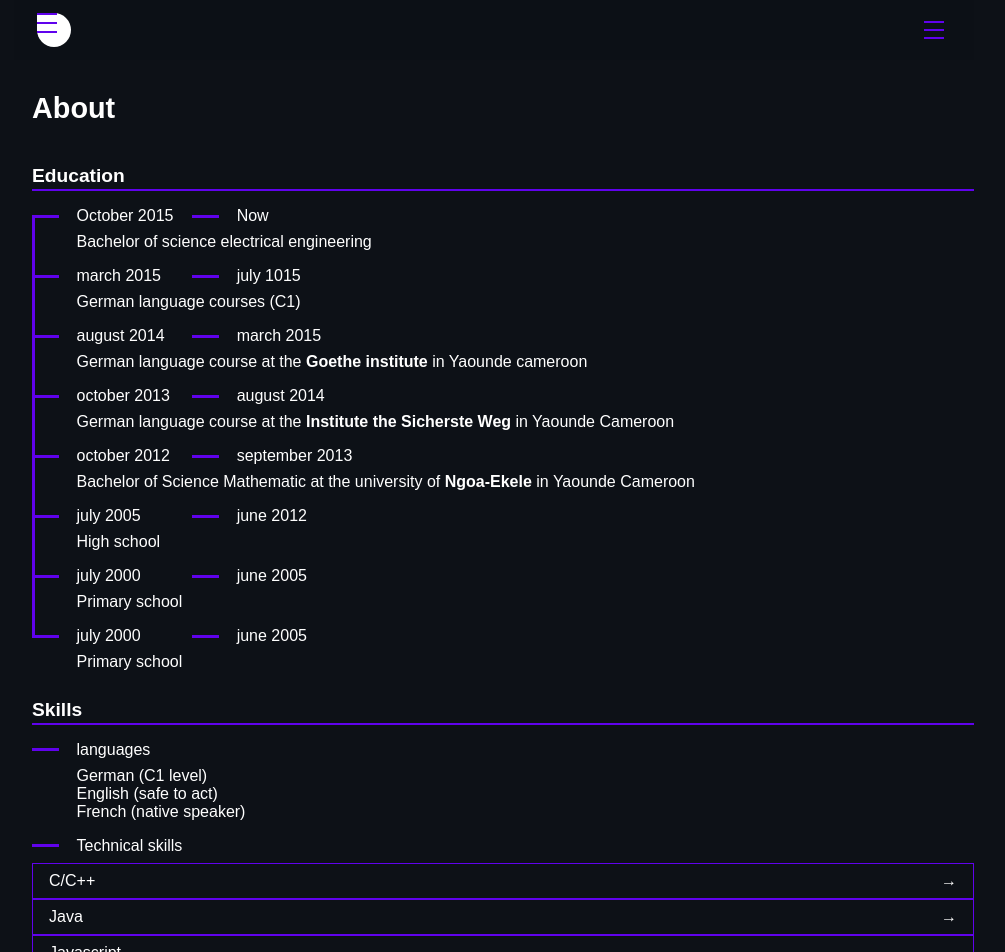
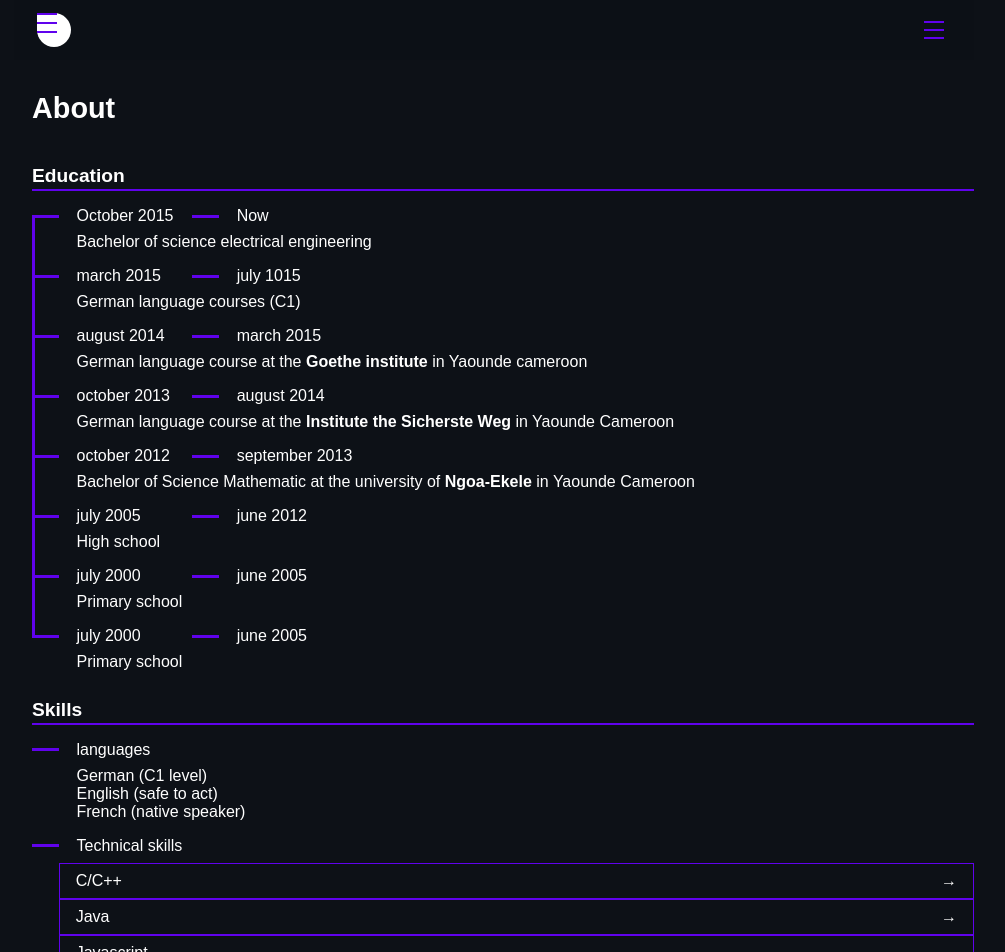
Before and after one commit to yannickChoupo/portfolio, a React (Create React App) app in the folder client/: page /about in a window 1280 px wide. Shown: the top 952 px of the page, without its empty margins (146-1151 px from the left). Built offline with nearby package versions, Linux system fonts and the light colour scheme.

Commit message:
about page vieaw changed

```diff
--- a/client/src/sass/pages/_about.scss
+++ b/client/src/sass/pages/_about.scss
@@ -107,18 +107,6 @@
 		& > *{
 			margin-bottom: 1em;
 		}
-		&:first-child {
-			position: relative;
-			// background-color: red;
-			// &::before {
-			// 	content: "";
-			// 	width: .2em;
-			// 	height: 25%;
-			// 	position: absolute;
-			// 	top: 25%;
-			// 	background-color: $def-pri;
-			// }
-		}
 		.languages {
 			ul {
 				padding: 0 0 0 5ch;
@@ -146,14 +134,15 @@
 
 
       .tech-skills {
-		.header {
-			padding: 0 0 0 5ch;
-		}
-		.list {
+		  .list {
 			li {
 				display: flex;
 				flex-direction: column;
 				border: .1em solid $def-pri;
+				margin-left: 3ch;
+				& > * {
+					padding-left: 1em;
+				}
 				.header {
 					margin: 0;
 					padding: .5em 1em;
@@ -162,8 +151,11 @@
 					cursor: pointer;
 				}
 			    .description {
-					padding: .5em 1em;
-			        transition: display 3s ease-in;
+					margin-bottom: .3em;
+					// visibility: hidden;
+					// opacity: 0;
+			        // transition: visibility 0s, opacity 2s linear;
+					// transform: scale(0);
 			        display: none;
 			    }
 			    &.active {
@@ -171,34 +163,15 @@
 						transform: rotate(90deg);
 					}
 					.description {
+						// visibility: visible;
+						// opacity: 1;
 			            display: block;
+						// transform: scale(1);
 					}
 			    }
 			}
 
 		}
-
-        // .software-skills {
-		// 	.body {
-		// 		.header {
-		// 			margin: 0;
-		// 			padding: .5em 1em;
-		// 			display: flex;
-		// 			justify-content: space-between;
-		// 			border: .1em solid $def-pri;
-		// 		}
-
-		// 		.description {
-		// 			letter-spacing: 1px;
-		// 			background-color: red;
-		// 			margin-left: 1em;
-		// 		}
-		// 		.arrow {
-		// 			color: $def-pri;
-		// 			// cursor: none;
-		// 		}
-		// 	}
-        // }
       }
     }
   }
```
Also changed, not shown: client/src/pages/About.js (indentation only).
